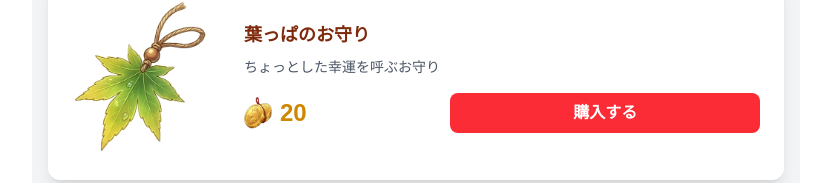
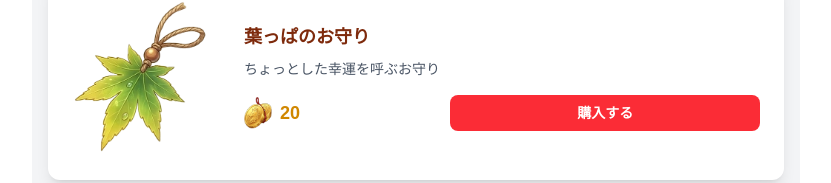
Before and after one commit to oykw46/app-omikuji2026, a Next.js app: page /shop in a window 1280 px wide. Shown: the part 402-585 px from the top of the page, without its empty margins (224-1055 px from the left). Built offline with nearby package versions, Linux system fonts and the light colour scheme.

Commit message:
tuning shop

```diff
--- a/app/shop/page.tsx
+++ b/app/shop/page.tsx
@@ -121,12 +121,12 @@ export default function ShopPage() {
                                                         width={16}
                                                         className='h-auto max-w-7 w-auto'
                                                     />
-                                                    <span className='text-2xl font-bold text-yellow-600'>{item.price}</span>
+                                                    <span className='text-lg font-bold text-yellow-600'>{item.price}</span>
                                                 </div>
                                                 <button
                                                     onClick={() => handleBuy(item.id, item.name, item.price, item.imageUrl)}
                                                     disabled={owned}
-                                                    className={`py-2 rounded-lg font-bold transition-all w-3/5 ${
+                                                    className={`py-2 rounded-lg font-bold text-sm transition-all w-3/5 ${
                                                         owned
                                                             ? 'bg-gray-300 text-gray-500 cursor-not-allowed hidden'
                                                             : canBuy
```
